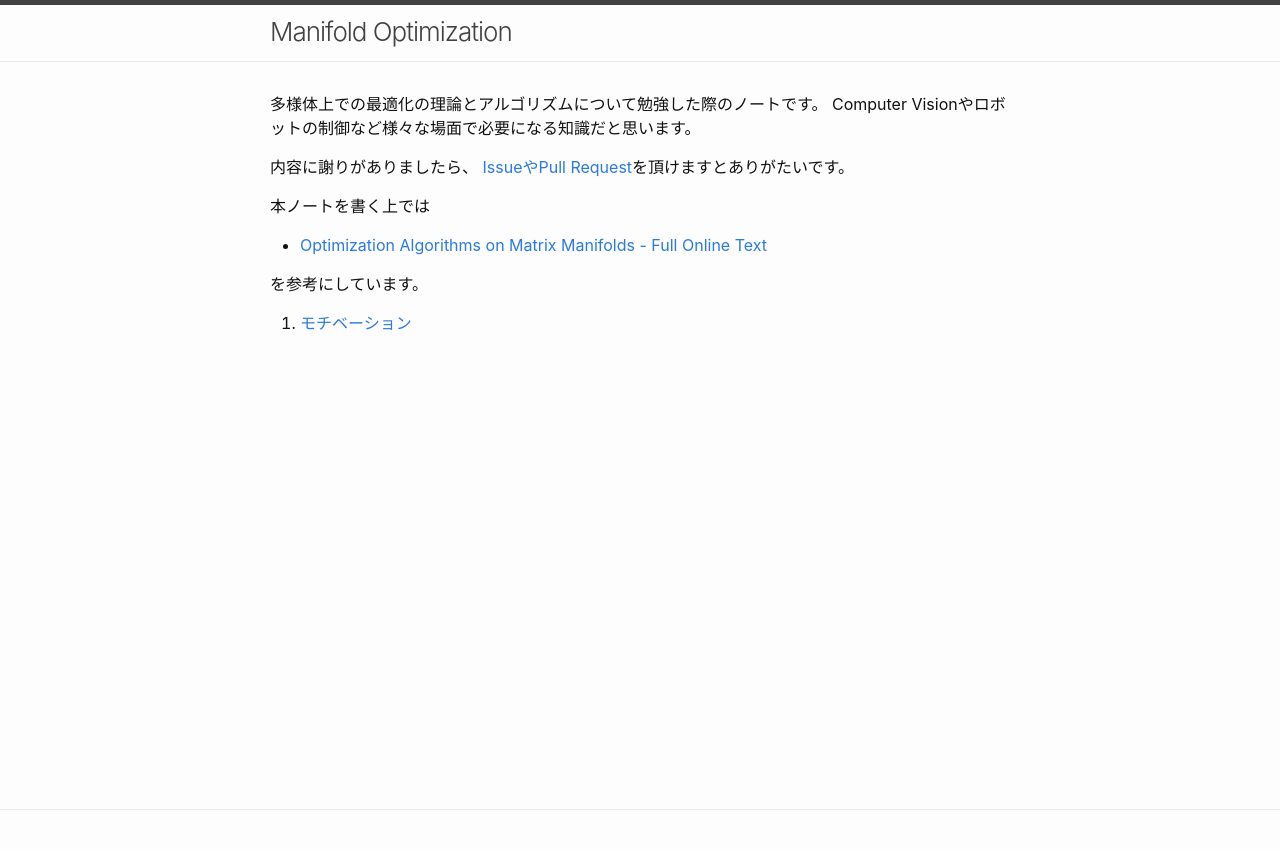
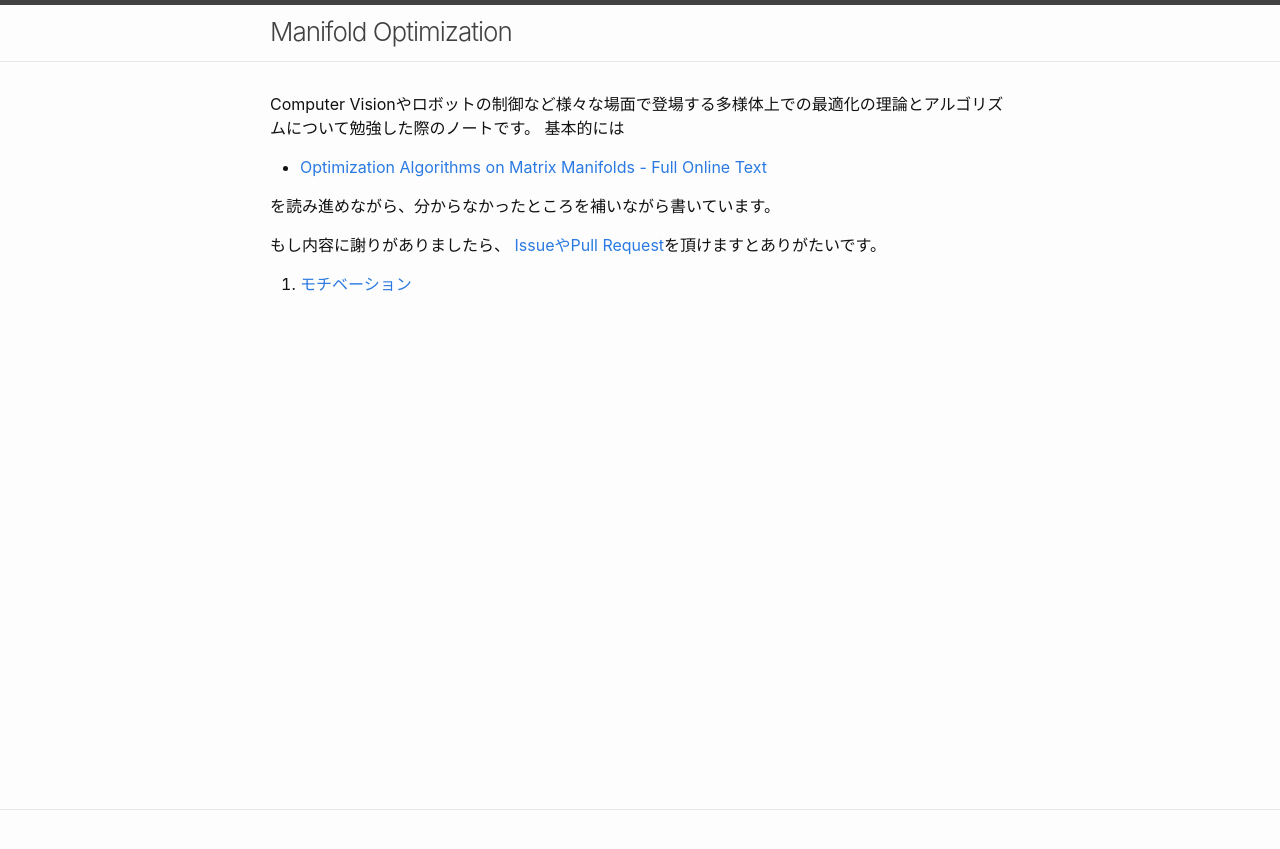
Before and after one commit to nineties/manifold-optimization, a Jekyll site: the page built from index.md, in a window 1280 px wide. Shown: the top 849 px of the page. Built offline with Jekyll 4.4.1, drawn with Linux system fonts in a browser that asks for light colours; our own code applies the rules of GitHub Pages for plain Markdown files.

Commit message:
update index.md

```diff
--- a/index.md
+++ b/index.md
@@ -1,11 +1,10 @@
-多様体上での最適化の理論とアルゴリズムについて勉強した際のノートです。 Computer Visionやロボットの制御など様々な場面で必要になる知識だと思います。
-
-内容に謝りがありましたら、 [IssueやPull Request](https://github.com/nineties/manifold-optimization)を頂けますとありがたいです。
-
-本ノートを書く上では
+Computer Visionやロボットの制御など様々な場面で登場する多様体上での最適化の理論とアルゴリズムについて勉強した際のノートです。
+基本的には
 
 - [Optimization Algorithms on Matrix Manifolds - Full Online Text](https://press.princeton.edu/absil)
 
-を参考にしています。
+を読み進めながら、分からなかったところを補いながら書いています。
+
+もし内容に謝りがありましたら、 [IssueやPull Request](https://github.com/nineties/manifold-optimization)を頂けますとありがたいです。
 
 1. [モチベーション](motivation/index)
```
